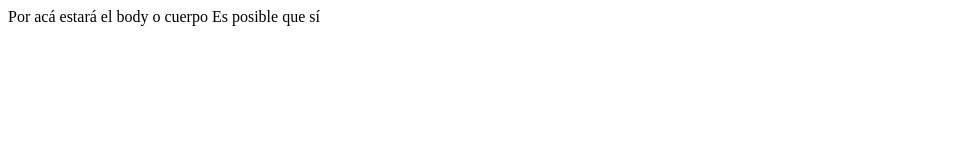
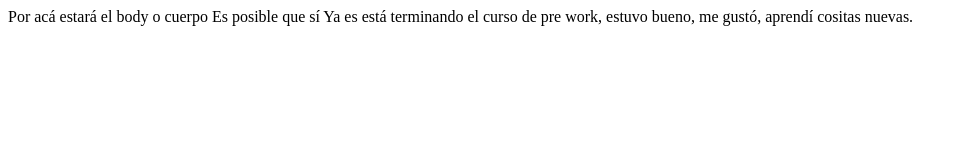
Before and after one commit to LordValde/proyectoPruebaCursoP, a plain HTML site: page index.html in a window 1280 px wide. Shown: the whole page, without its empty margins (0-967 px from the left). Drawn offline with Linux system fonts and the light colour scheme.

Commit message:
cambios: un pequeño comentario sobre el curso

```diff
--- a/index.html
+++ b/index.html
@@ -9,5 +9,6 @@
 <body>
     Por acá estará el body o cuerpo
     Es posible que sí
+    Ya es está terminando el curso de pre work, estuvo bueno, me gustó, aprendí cositas nuevas.
 </body>
 </html>
```
